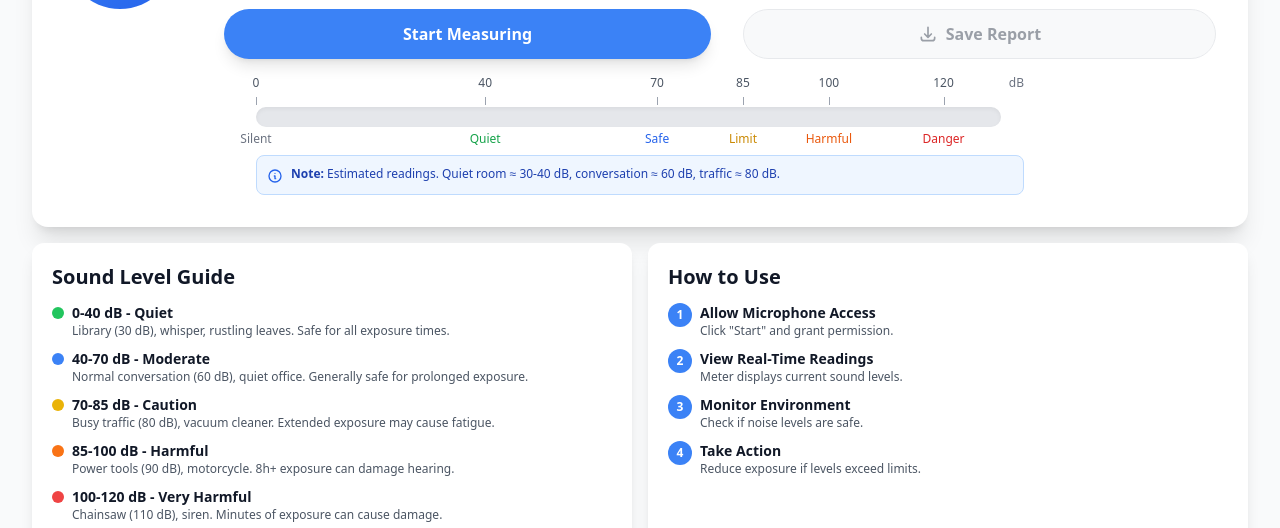
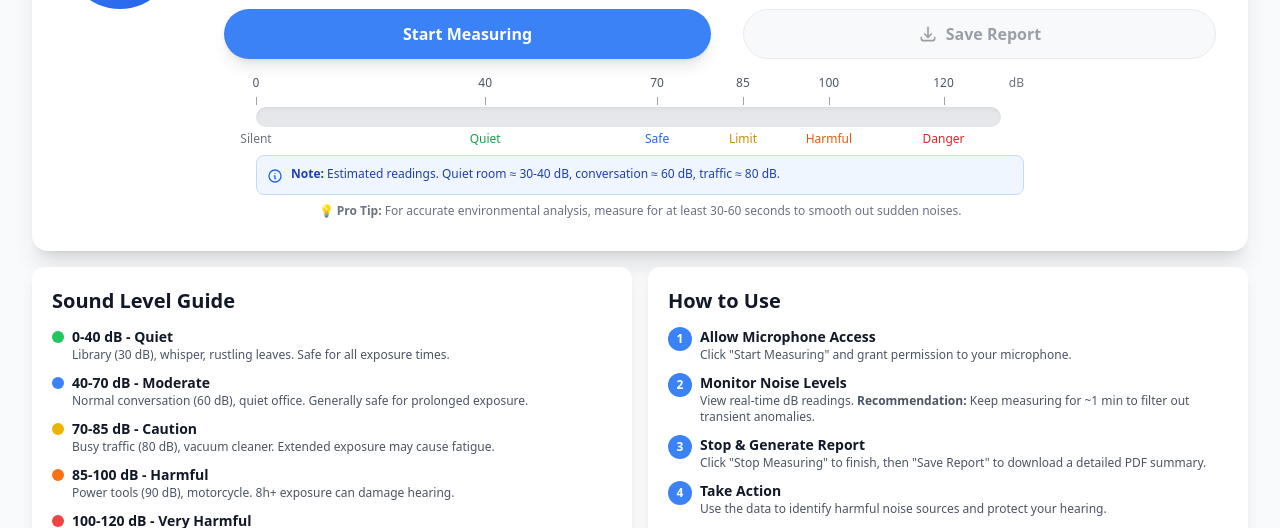
Before and after one commit to leihcsky/soundmeter, a plain HTML site: page index.html in a window 1280 px wide. Shown: the part 309-837 px from the top of the page. Drawn offline with nearby package versions, Linux system fonts and the light colour scheme.

Commit message:
增加关于生成报告的内容

```diff
--- a/index.html
+++ b/index.html
@@ -394,6 +394,9 @@
                             </div>
                         </div>
                     </div>
+                    <div class="mt-2 text-center text-xs text-gray-500">
+                        <strong>💡 Pro Tip:</strong> For accurate environmental analysis, measure for at least 30-60 seconds to smooth out sudden noises.
+                    </div>
                 </div>
             </div>
         </section>
@@ -462,28 +465,28 @@
                         <div class="flex-shrink-0 w-6 h-6 rounded-full bg-blue-500 text-white flex items-center justify-center text-xs font-semibold mr-2">1</div>
                         <div class="flex-1">
                             <div class="font-semibold text-sm text-gray-900">Allow Microphone Access</div>
-                            <div class="text-xs text-gray-600">Click "Start" and grant permission.</div>
+                            <div class="text-xs text-gray-600">Click "Start Measuring" and grant permission to your microphone.</div>
                         </div>
                     </li>
                     <li class="flex items-start">
                         <div class="flex-shrink-0 w-6 h-6 rounded-full bg-blue-500 text-white flex items-center justify-center text-xs font-semibold mr-2">2</div>
                         <div class="flex-1">
-                            <div class="font-semibold text-sm text-gray-900">View Real-Time Readings</div>
-                            <div class="text-xs text-gray-600">Meter displays current sound levels.</div>
+                            <div class="font-semibold text-sm text-gray-900">Monitor Noise Levels</div>
+                            <div class="text-xs text-gray-600">View real-time dB readings. <strong>Recommendation:</strong> Keep measuring for ~1 min to filter out transient anomalies.</div>
                         </div>
                     </li>
                     <li class="flex items-start">
                         <div class="flex-shrink-0 w-6 h-6 rounded-full bg-blue-500 text-white flex items-center justify-center text-xs font-semibold mr-2">3</div>
                         <div class="flex-1">
-                            <div class="font-semibold text-sm text-gray-900">Monitor Environment</div>
-                            <div class="text-xs text-gray-600">Check if noise levels are safe.</div>
+                            <div class="font-semibold text-sm text-gray-900">Stop & Generate Report</div>
+                            <div class="text-xs text-gray-600">Click "Stop Measuring" to finish, then "Save Report" to download a detailed PDF summary.</div>
                         </div>
                     </li>
                     <li class="flex items-start">
                         <div class="flex-shrink-0 w-6 h-6 rounded-full bg-blue-500 text-white flex items-center justify-center text-xs font-semibold mr-2">4</div>
                         <div class="flex-1">
                             <div class="font-semibold text-sm text-gray-900">Take Action</div>
-                            <div class="text-xs text-gray-600">Reduce exposure if levels exceed limits.</div>
+                            <div class="text-xs text-gray-600">Use the data to identify harmful noise sources and protect your hearing.</div>
                         </div>
                     </li>
                 </ol>
@@ -606,6 +609,16 @@
                         <li>Noise-Induced Hearing Loss (NIHL)</li>
                         <li>Tinnitus (ringing in ears) and sensitivity issues</li>
                     </ul>
+
+                    <div class="mt-4 pt-4 border-t border-gray-100">
+                        <h3 class="font-bold text-gray-900 mb-2 flex items-center">
+                            <svg class="w-5 h-5 mr-2 text-green-600" fill="none" stroke="currentColor" viewBox="0 0 24 24"><path stroke-linecap="round" stroke-linejoin="round" stroke-width="2" d="M9 12l2 2 4-4m5.618-4.016A11.955 11.955 0 0112 2.944a11.955 11.955 0 01-8.618 3.04A12.02 12.02 0 003 9c0 5.591 3.824 10.29 9 11.622 5.176-1.332 9-6.03 9-11.622 0-1.042-.133-2.052-.382-3.016z"></path></svg>
+                            Privacy & Data Security
+                        </h3>
+                        <p class="text-sm bg-green-50 text-green-800 p-3 rounded-lg border border-green-200">
+                            <strong>Your privacy is our priority.</strong> All audio processing happens locally within your browser. No audio data is ever recorded, stored, or uploaded to our servers. The "Save Report" feature generates the PDF file directly on your device using the summary statistics (min, max, avg) from your current session.
+                        </p>
+                    </div>
                 </div>
             </section>
 
@@ -695,6 +708,7 @@
                                 <li><strong>Office Distractions:</strong> Identify peak noise times in your open-plan office to schedule focused work better.</li>
                                 <li><strong>Study Zones:</strong> Find the quietest corner in a library or cafe. Ideal study noise is often around 40-50 dB.</li>
                                 <li><strong>Remote Work:</strong> Test your background noise level before joining an important video conference call.</li>
+                                <li><strong>Documentation:</strong> Use the "Save Report" feature to create a PDF record of noise levels for workplace compliance or dispute resolution.</li>
                             </ul>
                         </div>
 
```
